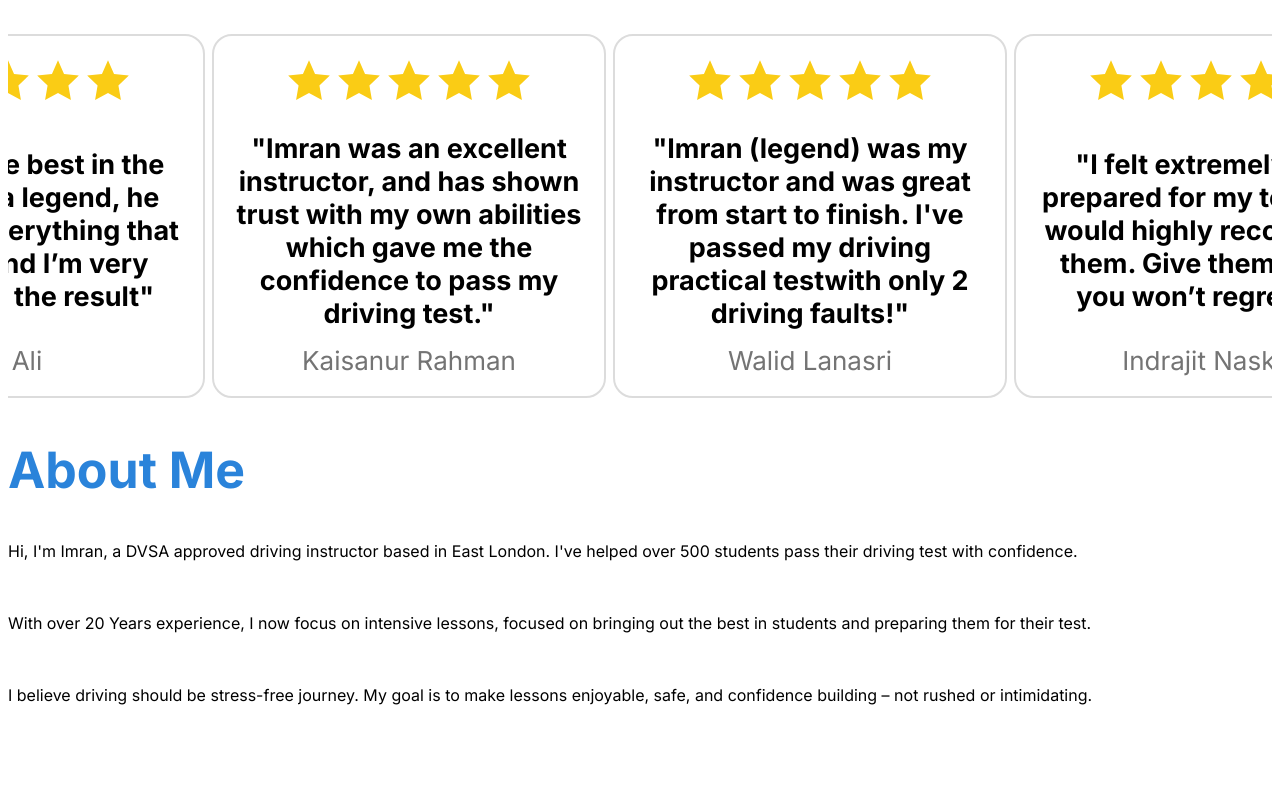
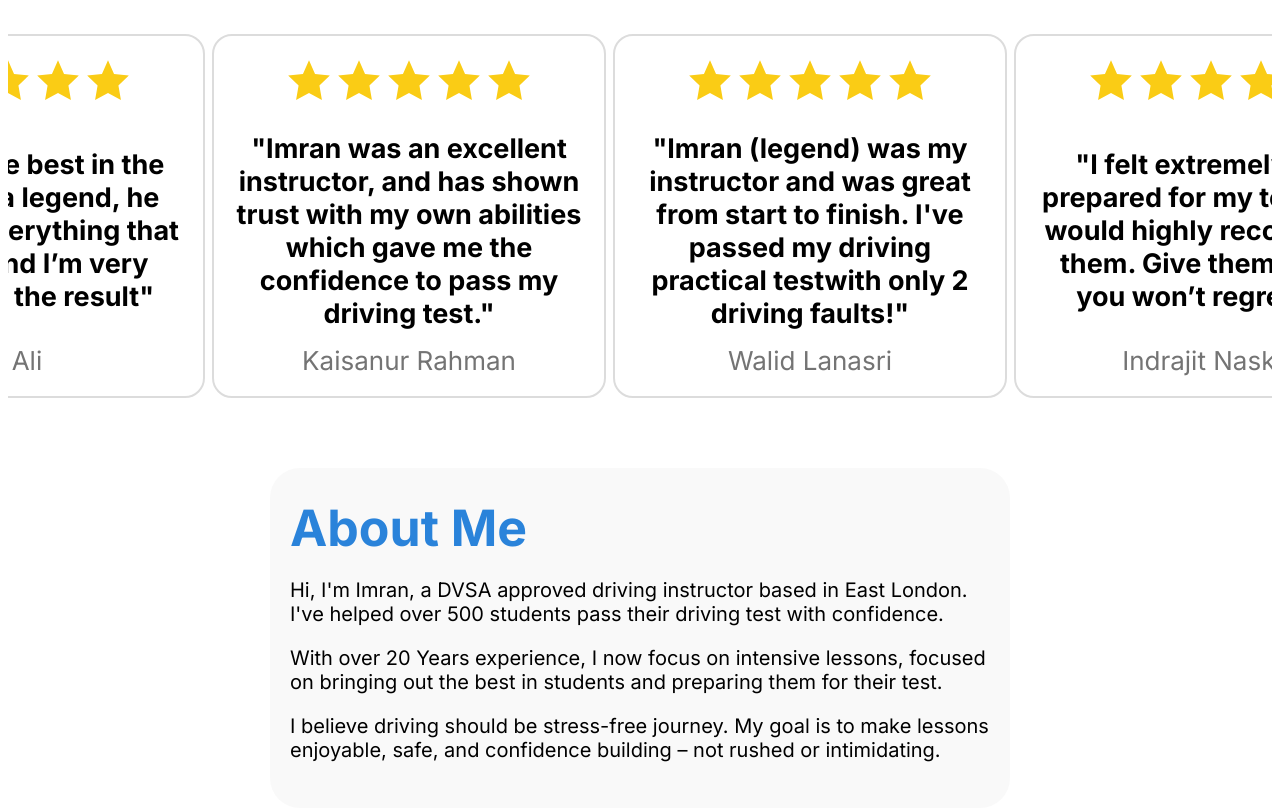
Before and after one commit to Yusuf-4hmed/imran_driving_instructor_website, a plain HTML site: page index.html in a window 1280 px wide. Shown: the part 520-1331 px from the top of the page. Before the commit the page ends 1241 px from the top, so only its background shows below. Drawn offline with Linux system fonts and the light colour scheme.

Commit message:
finished up about section

```diff
--- a/index.html
+++ b/index.html
@@ -304,14 +304,18 @@
             </div>
         </section>
         <section class="about-section">
-            <h2 class="about-header">About Me</h2>
+            <div class="about-main">
+                <h2 class="about-header">About Me</h2>
             <div class="about-text">
                 <p>Hi, I'm Imran, a DVSA approved driving instructor based in East London. I've helped over 500 students pass their driving test with confidence.</p>
-                <br>
                 <p>With over 20 Years experience, I now focus on intensive lessons, focused on bringing out the best in students and preparing them for their test.</p>
-                <br>
                 <p>I believe driving should be stress-free journey. My goal is to make lessons enjoyable, safe, and confidence building – not rushed or intimidating.</p>
             </div>
+            </div>
+            <!-- <div class="about-img">
+
+            </div> -->
+
         </section>
     </main>
 </body>
--- a/style.css
+++ b/style.css
@@ -29,6 +29,7 @@ body {
     gap: 100px;
     font-size: 19px;
     border-top: 1px solid white;
+    z-index: 1;
 }
 
 
@@ -148,9 +149,40 @@ h1 {
 
 /* ABOUT SECTION */
 
+.about-section {
+    display: flex;
+    justify-content: center;
+    gap: 20px;
+    flex-wrap: wrap;
+    margin: 70px 0px;
+}
+
+.about-main {
+    background-color: #efefef68;
+    max-width: 700px;
+    border-radius: 30px;
+    padding: 20px;
+    min-height: 300px;
+    flex: 1 1 700px;
+}
+
 .about-header {
     color: #2A83DA;
     font-size: 50px;
+    margin: 10px 0px;
+}
+
+.about-text {
+    font-size: 20px;
+}
+
+.about-img {
+    background-color: #efefef68;
+    border-radius: 30px;
+    height: 340px;
+    width: 340px;
+    flex: 1 1 340px;
+    max-width: 740px;
 }
 
 /* MEDIA QUERIES 770PX CUTOFF */
```
